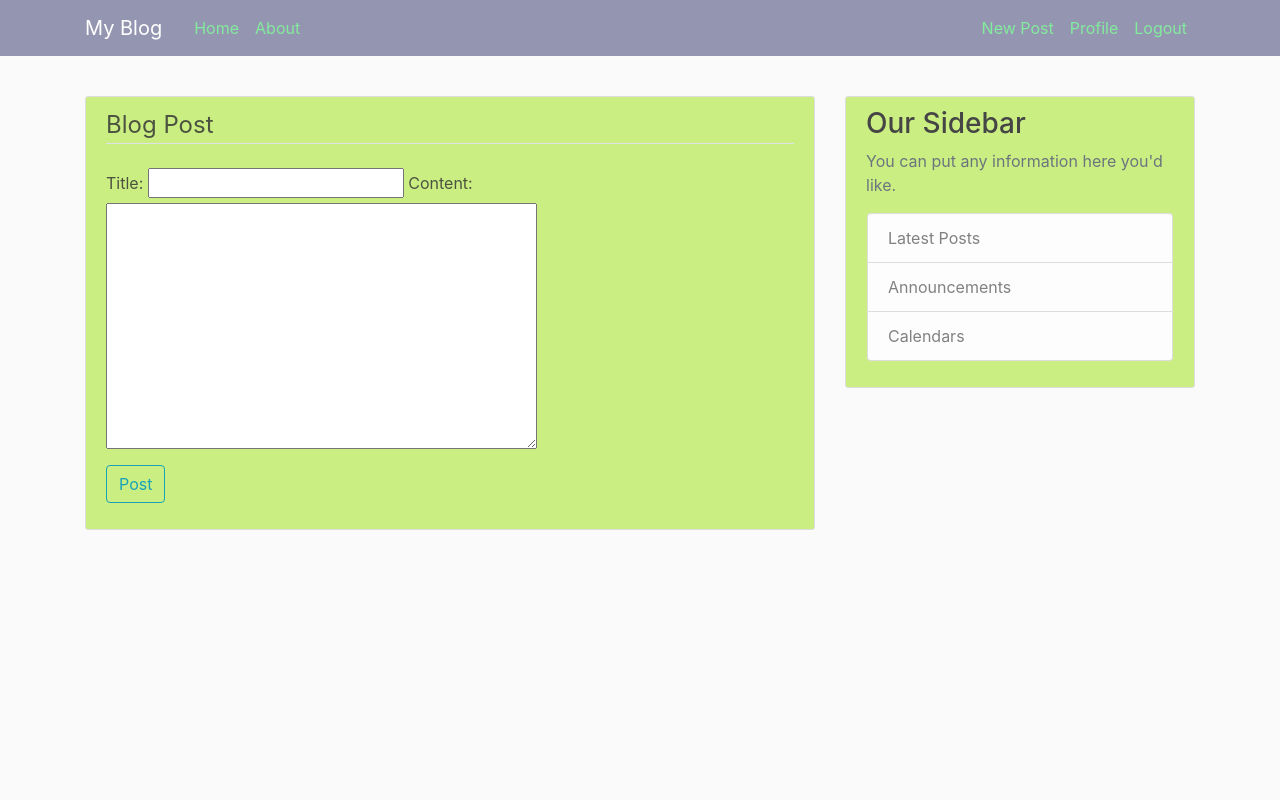
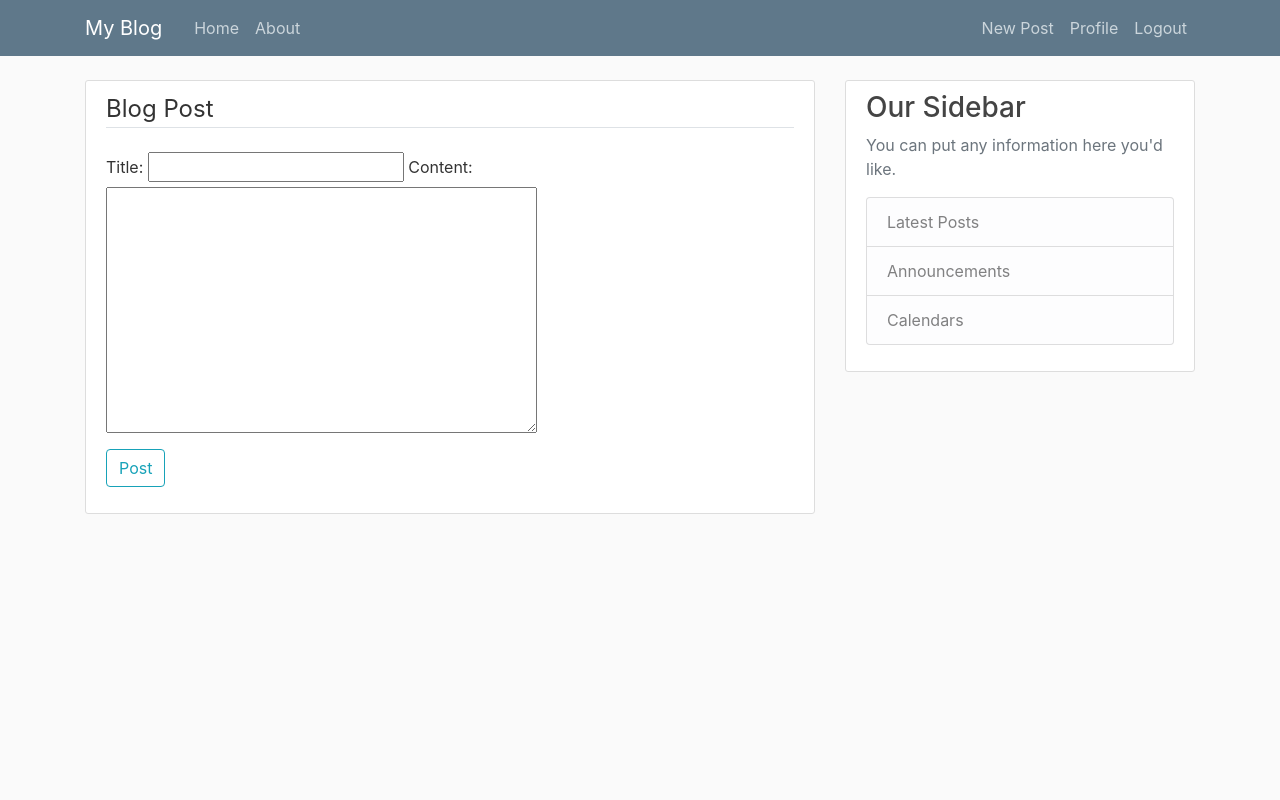
Before and after one commit to Atul310/Blog_project, a Django app: page /Blog/post/new/ in a window 1280 px wide. Run offline with Django 4.2, Linux system fonts and the light colour scheme; a user stored in the database is signed in; some libraries are stand-ins or nearby versions.

Commit message:
commit changes

```diff
--- a/blog/models.py
+++ b/blog/models.py
@@ -11,7 +11,7 @@ from django.urls import reverse
 class Post(models.Model):
     title = models.CharField(max_length=100)
     content = models.TextField()  # content can be of any length so we use textfield
-    # datatypes
+
     date_posted = models.DateTimeField(default=timezone.now)
 
     author = models.ForeignKey(User, on_delete=models.CASCADE,default=1)
--- a/blog/static/blog/main.css
+++ b/blog/static/blog/main.css
@@ -1,35 +1,35 @@
 body {
-    background: hsl(0, 0%, 98%);
-    color: #333333d5;
-    margin-top: 6rem;
+  background: #fafafa;
+  color: #333333;
+  margin-top: 5rem;
 }
 
 h1, h2, h3, h4, h5, h6 {
-    color: hsl(0, 0%, 27%);
+  color: #444444;
 }
 
 ul {
-    margin: 1;
+  margin: 0;
 }
 
 .bg-steel {
-    background-color: #5f608aa7;
+  background-color: #5f788a;
 }
 
 .site-header .navbar-nav .nav-link {
-    color: #83eb9d;
+  color: #cbd5db;
 }
 
 .site-header .navbar-nav .nav-link:hover {
-    color: #5d1818;
+  color: #ffffff;
 }
 
 .site-header .navbar-nav .nav-link.active {
-    font-weight: 400;
+  font-weight: 500;
 }
 
 .content-section {
-    background: rgb(202, 238, 130);
+  background: #ffffff;
   padding: 10px 20px;
   border: 1px solid #dddddd;
   border-radius: 3px;
@@ -41,7 +41,7 @@ body {
 }
 
 a.article-title:hover {
-    color: #ca42bc;
+  color: #428bca;
   text-decoration: none;
 }
 
--- a/blog/templates/blog/post_confirm_delete.html
+++ b/blog/templates/blog/post_confirm_delete.html
@@ -8,12 +8,12 @@
             {% csrf_token %}
             <fieldset class="form-group">
                 <legend class = "border-bottom mb-4" >Delete Post</legend>
-            <h2> Are you sure you want to delete  </h2>
+                <h2> Are you sure you want to delete "{{ object.title }}" </h2>
             </fieldset>
             <div class="form-group">
                 <button class="btn btn-outline-info" type="submit">Delete</button>
 
-            <a class="btn btn-outline-secondary" href="{% % url 'post-detail' object.id %}">Cancel</a>
+                <a class="btn btn-outline-secondary" href="{%  url 'post-detail' object.id %}">Cancel</a>
             </div>
 
 
--- a/blog/templates/blog/post_form.html
+++ b/blog/templates/blog/post_form.html
@@ -4,7 +4,7 @@
 {% block content %}
 
 <div class="content-section">
-    <form action="#" method="POST">
+    <form  method="POST">
         {% csrf_token %}
         <fieldset class="form-group">
             <legend class = "border-bottom mb-4" >Blog Post</legend>
--- a/blog/views.py
+++ b/blog/views.py
@@ -53,7 +53,13 @@ class PostUpdateView(LoginRequiredMixin,CreateView):
 
 class PostDeleteView(LoginRequiredMixin,UserPassesTestMixin,DeleteView):
     model = Post
-    success_url= '/'
+    success_url= '/Blog'
+    def test_func(self):
+        # Add your implementation logic here
+        # Check if the current user has permission to delete the post
+        return self.request.user == self.get_object().author
+
+
 
 def about(request):
     return render(request,'blog/about.html',{"titl]e":"About"})
--- a/users/models.py
+++ b/users/models.py
@@ -5,11 +5,11 @@ from PIL import Image
 
 class profile(models.Model):
     user = models.OneToOneField(User,on_delete=models.CASCADE)
-    image = models.ImageField(default=',default.jpeg',upload_to='profile_pics')
+    image = models.ImageField(default='profile_pics/default.jpeg',upload_to='profile_pics',blank=True)   #default='default.jpeg',
     def __str__(self):
         return f'{self.user.username} Profile'
-    def save(self):
-        super().save()
+    def save(self, *args, **kwargs):
+        super().save(*args, **kwargs)
         img = Image.open(self.image.path)
         if img.height >300 or img.width >300:
             output_size =(300,300)
--- a/users/signals.py
+++ b/users/signals.py
@@ -6,7 +6,7 @@ from .models import profile
 @receiver(post_save,sender=User)
 def  create_profile(sender,instance,created,**kwargs):
     if  created:
-        profile.objects.create(user=instace)
+        profile.objects.create(user=instance)
 
 @receiver(post_save,sender=User)
 def save_profile(sender,instance,**kwargs):
--- a/users/templates/users/login.html
+++ b/users/templates/users/login.html
@@ -1,5 +1,6 @@
 
 {% extends "blog/base.html" %}
+{% load crispy_forms_tags %}
 
 {% block content %}
 
@@ -8,7 +9,7 @@
         {% csrf_token %}
         <fieldset class="form-group">
             <legend class = "border-bottom mb-4" >Login </legend>
-            {{ form }}
+            {{ form  }}
 
 
         </fieldset>
--- a/users/views.py
+++ b/users/views.py
@@ -9,7 +9,7 @@ from .forms import UserRegisterForm,UserUpdateForm, ProfileUpdateForm
 # Create your views here.
 def register(request):
     if request.method =='POST':
-        form = UserRegister(request.POST)
+        form = UserRegisterForm(request.POST)
         if form.is_valid():
             form.save()
             username =form.cleaned_data.get('username')
```
Also changed, not shown: blog/templates/blog/base.html (+5 -8 lines), blog/templates/blog/post_detail.html (+9 -3 lines), django_project/settings.py (+5 -2 lines), db.sqlite3. Lines whose indentation alone changed are shown as unchanged.
